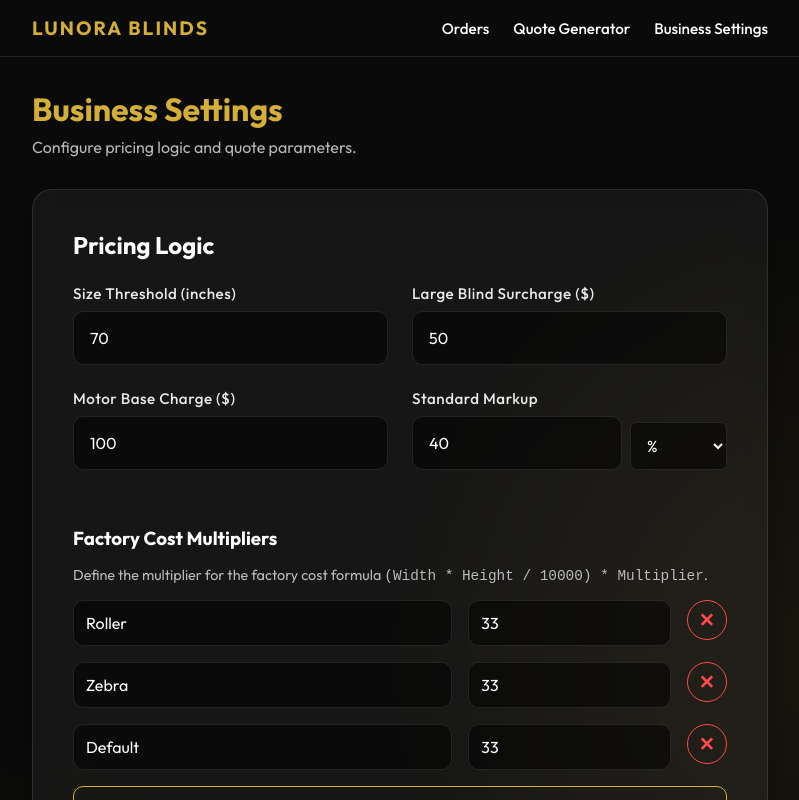
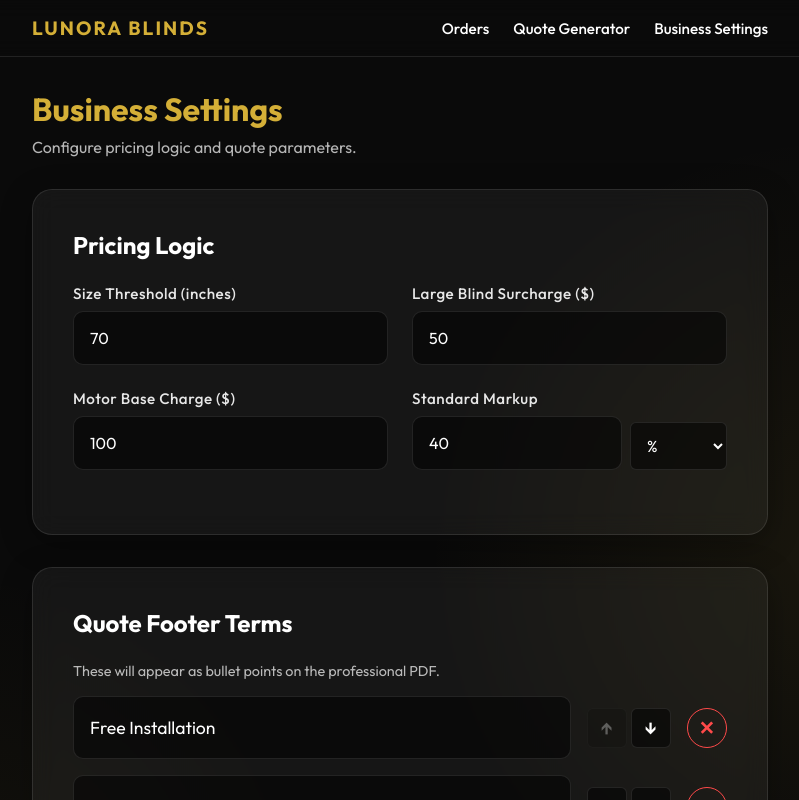
Before and after one commit to Grandhln/lunora-blinds-app, a Next.js app: page /settings in a window 1280 px wide. Shown: the top 800 px of the page, without its empty margins (240-1039 px from the left). Built offline with nearby package versions, Linux system fonts and the light colour scheme.

Commit message:
removed factory cost auto-calculation and override type UI

```diff
--- a/app/settings/page.js
+++ b/app/settings/page.js
@@ -9,11 +9,6 @@ export const DEFAULT_BUSINESS_SETTINGS = {
   standardMarkup: 40, // 40%
   markupType: 'percent',
   ignoreRows: 1,
-  factoryMultipliers: [
-    { type: 'Roller', value: 33 },
-    { type: 'Zebra', value: 33 },
-    { type: 'Default', value: 33 }
-  ],
   customTerms: [
     "Free Installation",
     "80% payment due before production",
@@ -68,23 +63,7 @@ export default function SettingsPage() {
     setIsSaved(false);
   };
 
-  const handleAddMultiplier = () => {
-    setSettings(prev => ({
-      ...prev,
-      factoryMultipliers: [...(prev.factoryMultipliers || []), { type: "", value: 33 }]
-    }));
-  };
 
-  const handleUpdateMultiplier = (index, field, val) => {
-    const newMults = [...(settings.factoryMultipliers || [])];
-    newMults[index][field] = field === 'value' ? Number(val) : val;
-    setSettings(prev => ({ ...prev, factoryMultipliers: newMults }));
-  };
-
-  const handleRemoveMultiplier = (index) => {
-    const newMults = (settings.factoryMultipliers || []).filter((_, i) => i !== index);
-    setSettings(prev => ({ ...prev, factoryMultipliers: newMults }));
-  };
 
   const handleTermChange = (index, value) => {
     const newTerms = [...settings.customTerms];
@@ -178,37 +157,7 @@ export default function SettingsPage() {
           </div>
         </div>
 
-        <h3 style={{ marginTop: '2rem', marginBottom: '1rem' }}>Factory Cost Multipliers</h3>
-        <p style={{ opacity: 0.7, marginBottom: '1rem', fontSize: '0.9rem' }}>
-          Define the multiplier for the factory cost formula <code>(Width * Height / 10000) * Multiplier</code>.
-        </p>
-        {(settings.factoryMultipliers || []).map((mult, i) => (
-          <div key={i} style={{ display: 'flex', gap: '1rem', marginBottom: '1rem' }}>
-            <input
-              type="text"
-              placeholder="Blind Type (e.g. Roller)"
-              value={mult.type}
-              onChange={(e) => handleUpdateMultiplier(i, 'type', e.target.value)}
-              style={{ flex: 2, padding: '0.75rem' }}
-            />
-            <input
-              type="number"
-              placeholder="Multiplier"
-              value={mult.value}
-              onChange={(e) => handleUpdateMultiplier(i, 'value', e.target.value)}
-              style={{ flex: 1, padding: '0.75rem' }}
-            />
-            <button
-              onClick={() => handleRemoveMultiplier(i)}
-              style={{ width: '40px', height: '40px', padding: 0, display: 'flex', alignItems: 'center', justifyContent: 'center', flexShrink: 0, borderRadius: '50%', background: 'transparent', border: '1px solid var(--error)', color: 'var(--error)', fontSize: '1.2rem' }}
-            >
-              ✕
-            </button>
-          </div>
-        ))}
-        <button onClick={handleAddMultiplier} style={{ background: 'transparent', border: '1px solid var(--primary-gold)', color: 'var(--primary-gold)', marginBottom: '1rem', padding: '0.5rem 1rem' }}>
-          + Add Multiplier
-        </button>
+
       </div>
 
       <div className="glass-panel" style={{ marginBottom: '2rem' }}>
```
Also changed, not shown: app/quote/page.js (+5 -56 lines).
